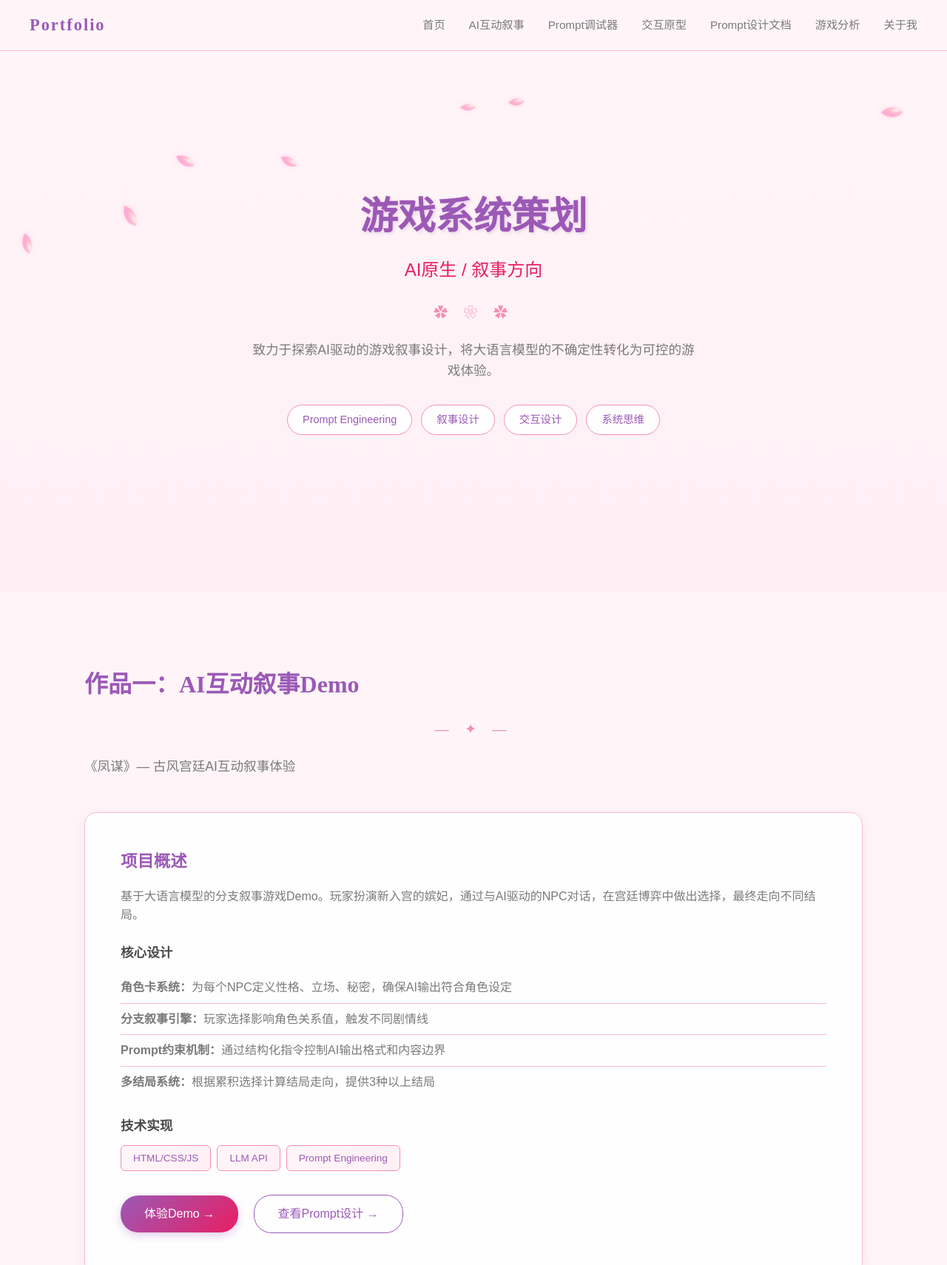
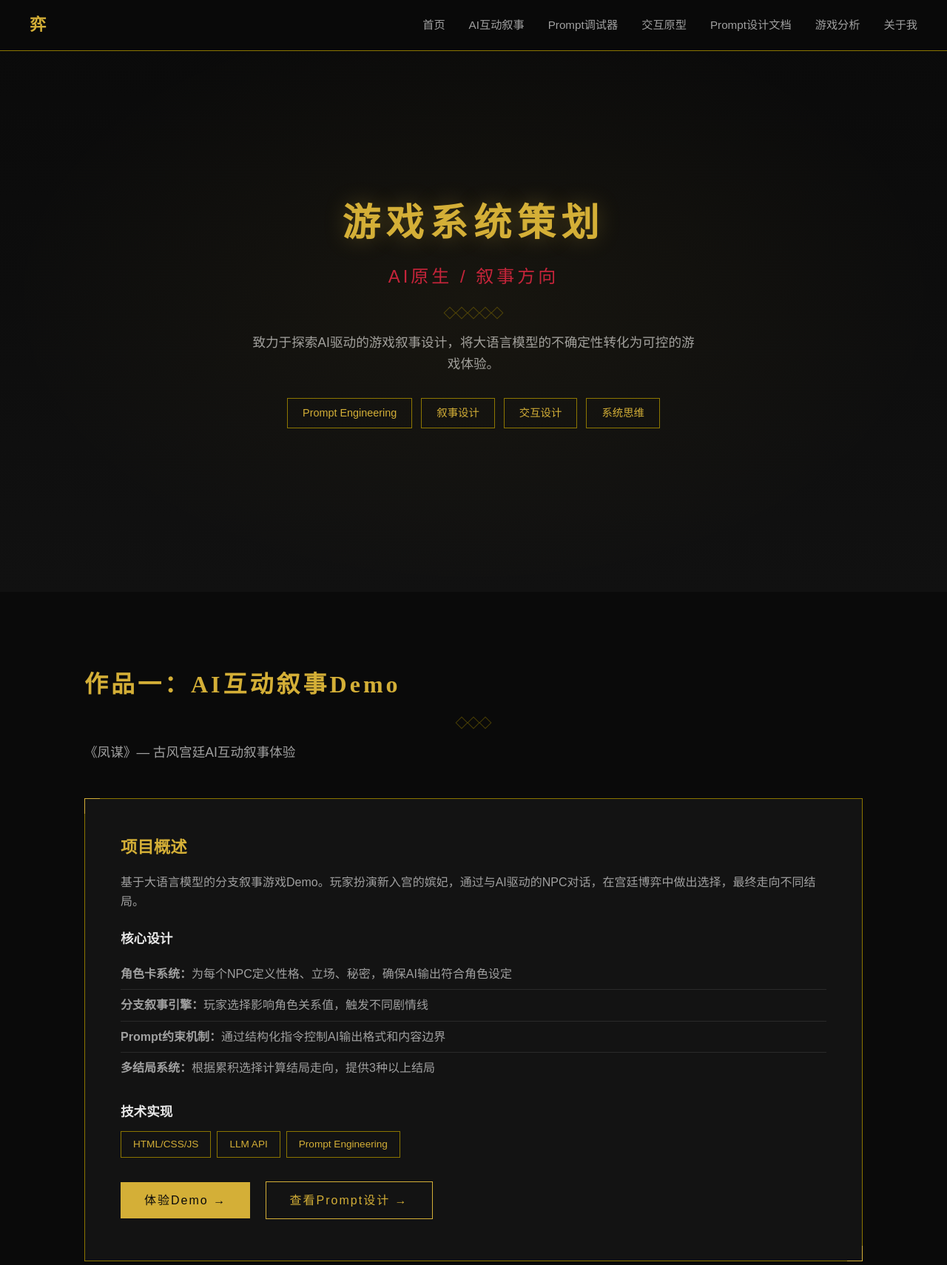
Before and after one commit to yueganw-prog/portfolio-website, a website: page index.html in a window 1280 px wide. Shown: the top 1710 px of the page at 74% size. Drawn offline with Linux system fonts and the light colour scheme.

Commit message:
feat: redesign to black-gold ancient Chinese style with cloud animation

```diff
--- a/index.html
+++ b/index.html
@@ -8,11 +8,11 @@
     <link href="https://fonts.googleapis.com/css2?family=Noto+Serif+SC:wght@400;600;700&display=swap" rel="stylesheet">
 </head>
 <body>
-    <!-- 花瓣背景 -->
-    <div class="petal-container" id="petalContainer"></div>
+    <!-- 祥云背景 -->
+    <div class="cloud-container" id="cloudContainer"></div>
 
     <nav class="navbar">
-        <div class="nav-brand">Portfolio</div>
+        <div class="nav-brand">弈</div>
         <ul class="nav-links">
             <li><a href="#home">首页</a></li>
             <li><a href="#ai-demo">AI互动叙事</a></li>
@@ -28,7 +28,9 @@
         <div class="hero-content">
             <h1>游戏系统策划</h1>
             <p class="subtitle">AI原生 / 叙事方向</p>
-            <div class="ornament">✿ ❀ ✿</div>
+            <div class="hui-pattern">
+                <span></span><span></span><span></span><span></span><span></span>
+            </div>
             <p class="desc">致力于探索AI驱动的游戏叙事设计，将大语言模型的不确定性转化为可控的游戏体验。</p>
             <div class="hero-tags">
                 <span class="tag">Prompt Engineering</span>
@@ -42,7 +44,9 @@
     <section id="ai-demo" class="section">
         <div class="container">
             <h2>作品一：AI互动叙事Demo</h2>
-            <div class="ornament">— ✦ —</div>
+            <div class="hui-pattern">
+                <span></span><span></span><span></span>
+            </div>
             <p class="section-desc">《凤谋》— 古风宫廷AI互动叙事体验</p>
 
             <div class="project-showcase">
@@ -79,7 +83,9 @@
     <section id="prompt-doc" class="section section-alt">
         <div class="container">
             <h2>作品二：Prompt设计文档</h2>
-            <div class="ornament">— ✦ —</div>
+            <div class="hui-pattern">
+                <span></span><span></span><span></span>
+            </div>
             <p class="section-desc">AI互动叙事的Prompt工程拆解</p>
 
             <div class="doc-grid">
@@ -110,7 +116,9 @@
     <section id="analysis" class="section">
         <div class="container">
             <h2>作品三：游戏叙事分析</h2>
-            <div class="ornament">— ✦ —</div>
+            <div class="hui-pattern">
+                <span></span><span></span><span></span>
+            </div>
             <p class="section-desc">《崩坏：星穹铁道》系统拆解与叙事设计研究</p>
 
             <div class="analysis-content">
@@ -152,7 +160,9 @@
     <section id="about" class="section section-alt">
         <div class="container">
             <h2>关于我</h2>
-            <div class="ornament">— ✦ —</div>
+            <div class="hui-pattern">
+                <span></span><span></span><span></span>
+            </div>
             <div class="about-content">
                 <div class="about-text">
                     <div class="dialogue-box">
@@ -222,59 +232,55 @@
     </footer>
 
     <script>
-        // 花瓣飘落效果（SVG真实花瓣）
-        function createPetal() {
-            const container = document.getElementById('petalContainer');
+        // 祥云飘动效果
+        function createCloud() {
+            const container = document.getElementById('cloudContainer');
 
-            // SVG花瓣模板
-            const svgPetal = `
-                <svg viewBox="0 0 30 40" xmlns="http://www.w3.org/2000/svg">
-                    <defs>
-                        <radialGradient id="petalGrad" cx="30%" cy="30%">
-                            <stop offset="0%" stop-color="white" stop-opacity="0.9"/>
-                            <stop offset="50%" stop-color="#FFB6C1" stop-opacity="0.8"/>
-                            <stop offset="100%" stop-color="#FF69B4" stop-opacity="0.6"/>
-                        </radialGradient>
-                    </defs>
-                    <path d="M15,0 C25,10 28,25 15,40 C2,25 5,10 15,0 Z" fill="url(#petalGrad)"/>
-                    <path d="M15,5 C12,15 10,25 15,35" stroke="#FFB6C1" stroke-width="0.5" fill="none" opacity="0.5"/>
+            // SVG祥云
+            const svgCloud = `
+                <svg viewBox="0 0 120 60" xmlns="http://www.w3.org/2000/svg">
+                    <path d="M20,40 Q10,40 10,30 Q10,20 20,20 Q20,10 30,10 Q40,10 45,15 Q50,5 65,5 Q80,5 85,15 Q95,10 105,15 Q115,20 115,30 Q115,40 105,40 Z"
+                          fill="none"
+                          stroke="#D4AF37"
+                          stroke-width="1"
+                          opacity="0.3"/>
                 </svg>
             `;
 
-            const wrapper = document.createElement('div');
-            wrapper.className = 'petal';
-            wrapper.innerHTML = svgPetal;
+            const cloud = document.createElement('div');
+            cloud.className = 'cloud';
+            cloud.innerHTML = svgCloud;
 
             // 随机大小
-            const size = Math.random() * 15 + 10;
-            wrapper.style.width = size + 'px';
-            wrapper.style.height = size * 1.3 + 'px';
+            const size = Math.random() * 80 + 60;
+            cloud.style.width = size + 'px';
+            cloud.style.height = size * 0.5 + 'px';
 
-            // 随机水平位置
-            wrapper.style.left = Math.random() * 100 + '%';
+            // 随机垂直位置
+            cloud.style.top = Math.random() * 100 + '%';
 
             // 随机动画时长
-            const duration = Math.random() * 6 + 8;
-            wrapper.style.animationDuration = duration + 's';
+            const duration = Math.random() * 20 + 30;
+            cloud.style.animationDuration = duration + 's';
 
             // 随机延迟
-            wrapper.style.animationDelay = Math.random() * 2 + 's';
+            cloud.style.animationDelay = Math.random() * 10 + 's';
 
-            container.appendChild(wrapper);
+            container.appendChild(cloud);
 
             // 动画结束后移除
             setTimeout(() => {
-                wrapper.remove();
-            }, (duration + 3) * 1000);
+                cloud.remove();
+            }, (duration + 10) * 1000);
         }
 
-        // 每隔一段时间创建花瓣
-        setInterval(createPetal, 1500);
+        // 初始创建一些祥云
+        for (let i = 0; i < 6; i++) {
+            setTimeout(createCloud, i * 1000);
+        }
 
-        // 初始创建一些花瓣
-        for (let i = 0; i < 8; i++) {
-            setTimeout(createPetal, i * 400);
-        }
+        // 每隔一段时间创建祥云
+        setInterval(createCloud, 5000);
     </script>
 </body>
 </html>
--- a/styles.css
+++ b/styles.css
@@ -5,16 +5,18 @@
 }
 
 :root {
-    --primary: #9B59B6;
-    --primary-light: #AF7AC5;
-    --accent: #E91E63;
-    --accent-light: #F48FB1;
-    --bg: #FFF5F8;
-    --bg-alt: #FFF0F5;
-    --text: #4A4A4A;
-    --text-light: #7A7A7A;
-    --border: #F8BBD0;
-    --card-bg: rgba(255, 255, 255, 0.9);
+    --primary: #D4AF37;
+    --primary-light: #F4D03F;
+    --accent: #8B0000;
+    --accent-light: #C41E3A;
+    --bg: #0A0A0A;
+    --bg-alt: #111111;
+    --text: #E8E8E8;
+    --text-light: #A0A0A0;
+    --border: #2A2A2A;
+    --card-bg: rgba(20, 20, 20, 0.9);
+    --gold: #D4AF37;
+    --gold-dim: #8B7500;
 }
 
 body {
@@ -27,10 +29,11 @@ body {
 
 h1, h2, h3, .nav-brand {
     font-family: "Noto Serif SC", "Source Han Serif SC", "STSong", serif;
+    color: var(--gold);
 }
 
-/* 花瓣背景容器 */
-.petal-container {
+/* 祥云背景 */
+.cloud-container {
     position: fixed;
     top: 0;
     left: 0;
@@ -39,64 +42,29 @@ h1, h2, h3, .nav-brand {
     pointer-events: none;
     z-index: 0;
     overflow: hidden;
+    opacity: 0.15;
 }
 
-.petal {
+.cloud {
     position: absolute;
-    top: -60px;
-    opacity: 0.8;
-    animation: fall linear infinite;
-    pointer-events: none;
+    animation: float-cloud linear infinite;
 }
 
-.petal svg {
-    width: 100%;
-    height: 100%;
-    filter: drop-shadow(0 2px 4px rgba(255, 105, 180, 0.3));
-}
-
-@keyframes fall {
+@keyframes float-cloud {
     0% {
-        transform: translateY(-10vh) translateX(0) rotate(0deg) scale(1);
+        transform: translateX(-200px) translateY(0);
         opacity: 0;
     }
-    5% {
-        opacity: 0.8;
+    10% {
+        opacity: 0.3;
     }
-    25% {
-        transform: translateY(25vh) translateX(40px) rotate(90deg) scale(0.95);
-    }
-    50% {
-        transform: translateY(50vh) translateX(-20px) rotate(180deg) scale(1);
-    }
-    75% {
-        transform: translateY(75vh) translateX(30px) rotate(270deg) scale(0.95);
-    }
-    95% {
-        opacity: 0.8;
+    90% {
+        opacity: 0.3;
     }
     100% {
-        transform: translateY(110vh) translateX(10px) rotate(360deg) scale(1);
+        transform: translateX(calc(100vw + 200px)) translateY(-50px);
         opacity: 0;
     }
-}
-
-/* 装饰性花纹 */
-.ornament {
-    text-align: center;
-    margin: 20px 0;
-    color: var(--accent-light);
-    font-size: 1.2rem;
-    letter-spacing: 8px;
-}
-
-/* 卡片发光效果 */
-.doc-card:hover,
-.analysis-item:hover,
-.project-showcase:hover {
-    box-shadow: 0 0 20px rgba(233, 30, 99, 0.2),
-                0 0 40px rgba(233, 30, 99, 0.1);
-    border-color: var(--accent);
 }
 
 .container {
@@ -107,26 +75,43 @@ h1, h2, h3, .nav-brand {
     z-index: 1;
 }
 
+/* 回纹装饰线 */
+.hui-pattern {
+    display: flex;
+    justify-content: center;
+    gap: 4px;
+    margin: 20px 0;
+}
+
+.hui-pattern span {
+    display: block;
+    width: 12px;
+    height: 12px;
+    border: 1px solid var(--gold-dim);
+    transform: rotate(45deg);
+    opacity: 0.5;
+}
+
 /* Navbar */
 .navbar {
     display: flex;
     justify-content: space-between;
     align-items: center;
     padding: 16px 40px;
-    background: rgba(255, 245, 248, 0.95);
+    background: rgba(10, 10, 10, 0.95);
     backdrop-filter: blur(10px);
     position: fixed;
     width: 100%;
     top: 0;
     z-index: 100;
-    border-bottom: 1px solid var(--border);
+    border-bottom: 1px solid var(--gold-dim);
 }
 
 .nav-brand {
     font-size: 1.4rem;
     font-weight: 700;
-    color: var(--primary);
-    letter-spacing: 2px;
+    color: var(--gold);
+    letter-spacing: 4px;
 }
 
 .nav-links {
@@ -139,7 +124,7 @@ h1, h2, h3, .nav-brand {
     text-decoration: none;
     color: var(--text-light);
     font-size: 0.95rem;
-    transition: color 0.2s;
+    transition: color 0.3s;
     position: relative;
 }
 
@@ -149,13 +134,13 @@ h1, h2, h3, .nav-brand {
     bottom: -4px;
     left: 0;
     width: 0;
-    height: 2px;
-    background: var(--accent);
+    height: 1px;
+    background: var(--gold);
     transition: width 0.3s;
 }
 
 .nav-links a:hover {
-    color: var(--accent);
+    color: var(--gold);
 }
 
 .nav-links a:hover::after {
@@ -170,22 +155,36 @@ h1, h2, h3, .nav-brand {
     justify-content: center;
     text-align: center;
     padding: 120px 24px 80px;
-    background: linear-gradient(180deg, var(--bg) 0%, var(--bg-alt) 100%);
+    background: linear-gradient(180deg, var(--bg) 0%, #0D0D0D 50%, var(--bg-alt) 100%);
+    position: relative;
+}
+
+.hero::before {
+    content: '';
+    position: absolute;
+    top: 0;
+    left: 0;
+    width: 100%;
+    height: 100%;
+    background: radial-gradient(ellipse at center, rgba(212, 175, 55, 0.05) 0%, transparent 70%);
+    pointer-events: none;
 }
 
 .hero h1 {
     font-size: 3.2rem;
     font-weight: 700;
-    color: var(--primary);
+    color: var(--gold);
     margin-bottom: 12px;
-    text-shadow: 2px 2px 4px rgba(155, 89, 182, 0.2);
+    text-shadow: 0 0 30px rgba(212, 175, 55, 0.3);
+    letter-spacing: 8px;
 }
 
 .subtitle {
     font-size: 1.5rem;
-    color: var(--accent);
+    color: var(--accent-light);
     margin-bottom: 24px;
     font-weight: 500;
+    letter-spacing: 4px;
 }
 
 .desc {
@@ -204,19 +203,16 @@ h1, h2, h3, .nav-brand {
 
 .tag {
     padding: 8px 20px;
-    background: var(--card-bg);
-    border: 1px solid var(--accent-light);
-    border-radius: 24px;
+    background: transparent;
+    border: 1px solid var(--gold-dim);
     font-size: 0.9rem;
-    color: var(--primary);
+    color: var(--gold);
     transition: all 0.3s;
 }
 
 .tag:hover {
-    background: var(--accent);
-    color: white;
-    transform: translateY(-2px);
-    box-shadow: 0 4px 12px rgba(233, 30, 99, 0.3);
+    background: var(--gold);
+    color: var(--bg);
 }
 
 /* Sections */
@@ -230,8 +226,9 @@ h1, h2, h3, .nav-brand {
 
 .section h2 {
     font-size: 2rem;
-    color: var(--primary);
+    color: var(--gold);
     margin-bottom: 8px;
+    letter-spacing: 4px;
 }
 
 .section-desc {
@@ -243,15 +240,37 @@ h1, h2, h3, .nav-brand {
 /* Project Showcase */
 .project-showcase {
     background: var(--card-bg);
-    border-radius: 16px;
+    border: 1px solid var(--gold-dim);
     padding: 48px;
-    border: 1px solid var(--border);
-    box-shadow: 0 4px 20px rgba(155, 89, 182, 0.1);
+    position: relative;
+}
+
+.project-showcase::before,
+.project-showcase::after {
+    content: '';
+    position: absolute;
+    width: 20px;
+    height: 20px;
+    border: 1px solid var(--gold);
+}
+
+.project-showcase::before {
+    top: -1px;
+    left: -1px;
+    border-right: none;
+    border-bottom: none;
+}
+
+.project-showcase::after {
+    bottom: -1px;
+    right: -1px;
+    border-left: none;
+    border-top: none;
 }
 
 .project-info h3 {
     font-size: 1.4rem;
-    color: var(--primary);
+    color: var(--gold);
     margin-bottom: 16px;
 }
 
@@ -290,49 +309,46 @@ h1, h2, h3, .nav-brand {
 
 .tech-tags span {
     padding: 6px 16px;
-    background: linear-gradient(135deg, var(--bg) 0%, var(--bg-alt) 100%);
-    border: 1px solid var(--accent-light);
-    border-radius: 6px;
+    background: transparent;
+    border: 1px solid var(--gold-dim);
     font-size: 0.85rem;
-    color: var(--primary);
+    color: var(--gold);
 }
 
 .btn-primary {
     display: inline-block;
     padding: 12px 32px;
-    background: linear-gradient(135deg, var(--primary) 0%, var(--accent) 100%);
-    color: white;
+    background: var(--gold);
+    color: var(--bg);
     text-decoration: none;
-    border-radius: 24px;
     font-size: 1rem;
     transition: all 0.3s;
     margin-right: 16px;
     margin-bottom: 8px;
-    box-shadow: 0 4px 12px rgba(155, 89, 182, 0.3);
+    letter-spacing: 2px;
 }
 
 .btn-primary:hover {
-    transform: translateY(-2px);
-    box-shadow: 0 6px 20px rgba(155, 89, 182, 0.4);
+    background: var(--primary-light);
+    box-shadow: 0 0 20px rgba(212, 175, 55, 0.4);
 }
 
 .btn-secondary {
     display: inline-block;
     padding: 12px 32px;
     background: transparent;
-    color: var(--primary);
+    color: var(--gold);
     text-decoration: none;
-    border-radius: 24px;
     font-size: 1rem;
-    border: 1px solid var(--primary);
+    border: 1px solid var(--gold);
     transition: all 0.3s;
     margin-bottom: 8px;
+    letter-spacing: 2px;
 }
 
 .btn-secondary:hover {
-    background: var(--primary);
-    color: white;
-    transform: translateY(-2px);
+    background: var(--gold);
+    color: var(--bg);
 }
 
 /* Doc Grid */
@@ -345,20 +361,18 @@ h1, h2, h3, .nav-brand {
 .doc-card {
     background: var(--card-bg);
     padding: 32px;
-    border-radius: 16px;
     border: 1px solid var(--border);
     transition: all 0.3s;
 }
 
 .doc-card:hover {
-    transform: translateY(-4px);
-    box-shadow: 0 8px 24px rgba(155, 89, 182, 0.15);
-    border-color: var(--accent-light);
+    border-color: var(--gold);
+    box-shadow: 0 0 20px rgba(212, 175, 55, 0.1);
 }
 
 .doc-card h3 {
     font-size: 1.2rem;
-    color: var(--primary);
+    color: var(--gold);
     margin-bottom: 12px;
 }
 
@@ -369,14 +383,14 @@ h1, h2, h3, .nav-brand {
 }
 
 .btn-link {
-    color: var(--accent);
+    color: var(--accent-light);
     text-decoration: none;
     font-weight: 500;
     transition: color 0.2s;
 }
 
 .btn-link:hover {
-    color: var(--primary);
+    color: var(--gold);
 }
 
 /* Analysis */
@@ -390,18 +404,16 @@ h1, h2, h3, .nav-brand {
 .analysis-item {
     background: var(--card-bg);
     padding: 24px;
-    border-radius: 12px;
     border: 1px solid var(--border);
     transition: all 0.3s;
 }
 
 .analysis-item:hover {
-    transform: translateY(-2px);
-    box-shadow: 0 4px 12px rgba(155, 89, 182, 0.1);
+    border-color: var(--gold-dim);
 }
 
 .analysis-item h4 {
-    color: var(--primary);
+    color: var(--gold);
     margin-bottom: 8px;
     font-size: 1rem;
 }
@@ -414,13 +426,12 @@ h1, h2, h3, .nav-brand {
 .analysis-highlight {
     background: var(--card-bg);
     padding: 40px;
-    border-radius: 16px;
-    border-left: 4px solid var(--accent);
+    border-left: 2px solid var(--gold);
     margin-bottom: 32px;
 }
 
 .analysis-highlight h3 {
-    color: var(--primary);
+    color: var(--gold);
     margin-bottom: 16px;
 }
 
@@ -430,6 +441,8 @@ blockquote {
     font-style: italic;
     margin-bottom: 12px;
     line-height: 1.8;
+    border-left: 2px solid var(--gold-dim);
+    padding-left: 16px;
 }
 
 .analysis-highlight p {
@@ -437,7 +450,7 @@ blockquote {
     font-size: 0.9rem;
 }
 
-/* About - Galgame对话框风格 */
+/* About - 宫廷对话框风格 */
 .about-text p {
     color: var(--text-light);
     margin-bottom: 16px;
@@ -446,33 +459,29 @@ blockquote {
 
 .dialogue-box {
     background: var(--card-bg);
-    border: 2px solid var(--accent-light);
-    border-radius: 16px;
+    border: 1px solid var(--gold-dim);
     padding: 32px;
     margin-bottom: 24px;
     position: relative;
-    box-shadow: 0 4px 20px rgba(233, 30, 99, 0.1);
 }
 
 .dialogue-box::before {
     content: '';
     position: absolute;
-    top: -8px;
+    top: -1px;
     left: 32px;
-    width: 16px;
-    height: 16px;
-    background: var(--bg);
-    border-top: 2px solid var(--accent-light);
-    border-left: 2px solid var(--accent-light);
-    transform: rotate(45deg);
+    width: 40px;
+    height: 3px;
+    background: var(--gold);
 }
 
 .dialogue-box .speaker {
     font-family: "Noto Serif SC", "Source Han Serif SC", serif;
-    color: var(--accent);
+    color: var(--gold);
     font-weight: 600;
     margin-bottom: 12px;
     font-size: 1.1rem;
+    letter-spacing: 2px;
 }
 
 .dialogue-box .text {
@@ -485,7 +494,7 @@ blockquote {
 }
 
 .skills h3 {
-    color: var(--primary);
+    color: var(--gold);
     margin-bottom: 24px;
     font-size: 1.3rem;
 }
@@ -509,18 +518,16 @@ blockquote {
 
 .skill-group li {
     padding: 6px 16px;
-    background: var(--card-bg);
-    border: 1px solid var(--accent-light);
-    border-radius: 20px;
+    background: transparent;
+    border: 1px solid var(--border);
     font-size: 0.9rem;
-    color: var(--primary);
+    color: var(--text-light);
     transition: all 0.2s;
 }
 
 .skill-group li:hover {
-    background: var(--accent);
-    color: white;
-    transform: translateY(-2px);
+    border-color: var(--gold);
+    color: var(--gold);
 }
 
 /* Gaming Experience */
@@ -529,7 +536,7 @@ blockquote {
 }
 
 .gaming-experience h3 {
-    color: var(--primary);
+    color: var(--gold);
     margin-bottom: 16px;
     font-size: 1.3rem;
 }
@@ -554,14 +561,14 @@ blockquote {
 }
 
 .gaming-experience strong {
-    color: var(--primary);
+    color: var(--gold);
 }
 
 /* Footer */
 footer {
     padding: 32px 0;
     text-align: center;
-    border-top: 1px solid var(--border);
+    border-top: 1px solid var(--gold-dim);
     color: var(--text-light);
     font-size: 0.9rem;
 }
```
